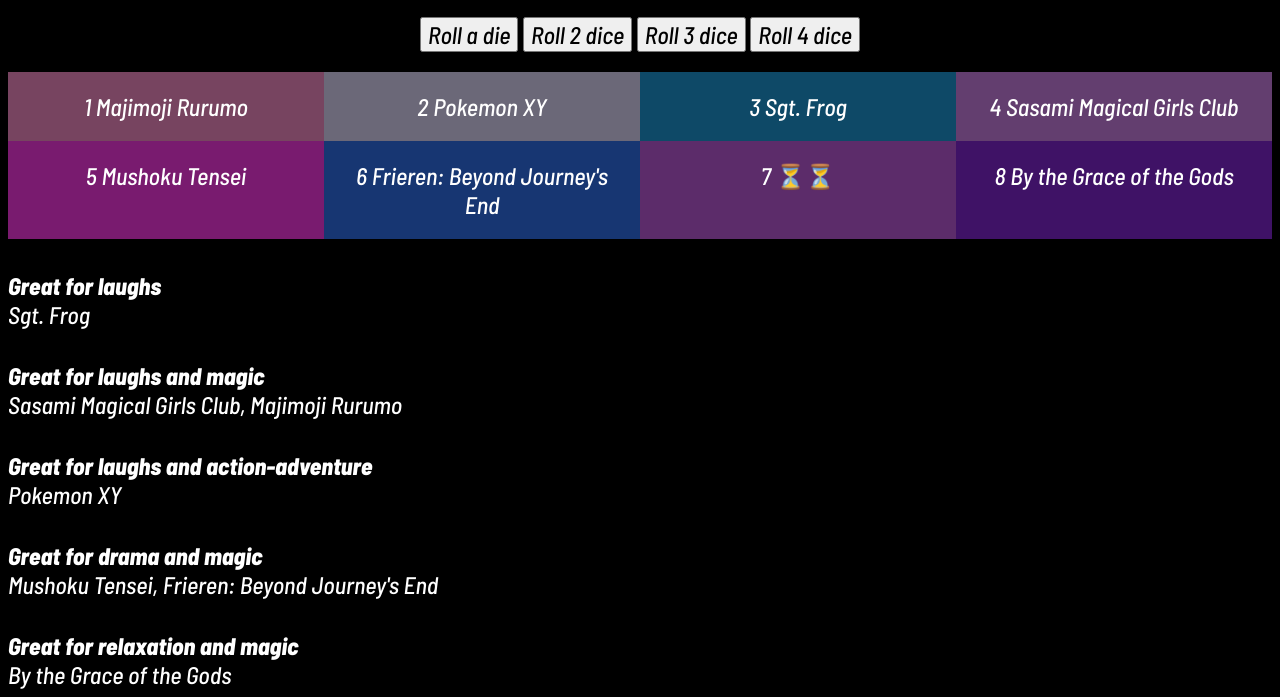
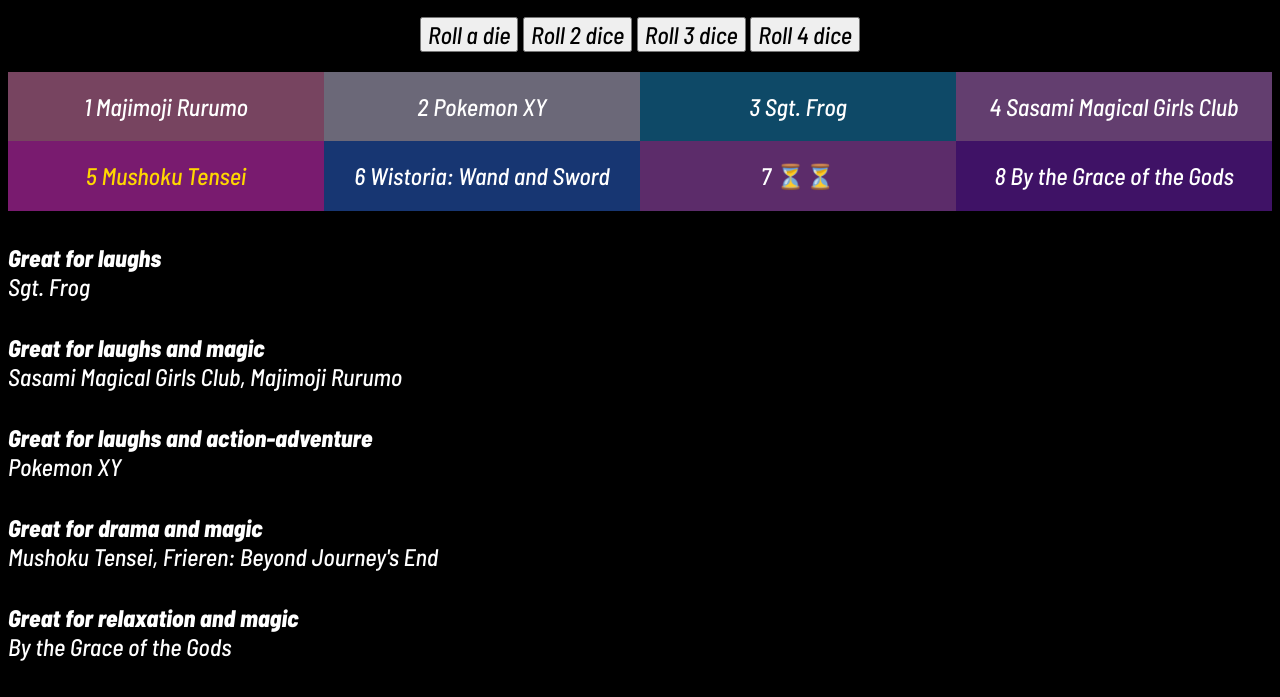
Before and after one commit to hFire24/next-anime, a plain HTML site: page index.html in a window 1280 px wide. Shown: the part 170-867 px from the top of the page. After the commit the page ends 839 px from the top, so only its background shows below. Drawn offline with Linux system fonts and the light colour scheme.

Commit message:
Replaced Frieren with Wistoria

```diff
--- a/index.html
+++ b/index.html
@@ -11,6 +11,9 @@
     <style>
       .hold {
         color: hsl(0 0% 60%);
+      }
+      .golden {
+        color: gold;
       }
     </style>
   </head>
@@ -30,8 +33,9 @@
       <a data-tooltip="It's Pokemon!" class='hfire-link' href='https://www.amazon.com/gp/video/detail/B016569ACQ'>2 Pokemon XY</a>
       <a data-tooltip="2000s Sci-Fi Comedy" class='hfire-link' href='https://www.crunchyroll.com/series/GG5H5XMEP/sgt-frog'>3 Sgt. Frog</a>
       <a data-tooltip="2000s Magical Girl Spin-Off" class='hfire-link' href='https://www.crunchyroll.com/series/GRK5ZZGW6/sasami-magical-girls-club'>4 Sasami Magical Girls Club</a>
-      <a data-tooltip="Immersive Isekai" class='hfire-link' href='https://www.crunchyroll.com/series/G24H1N3MP/mushoku-tensei-jobless-reincarnation'>5 Mushoku Tensei</a>
-      <a data-tooltip="The Ultimate Anime?" class='hfire-link' href='https://www.crunchyroll.com/series/GG5H5XQX4/frieren-beyond-journeys-end'>6 Frieren: Beyond Journey's End</a>
+      <a data-tooltip="Immersive Isekai" class='hfire-link golden' href='https://www.crunchyroll.com/series/G24H1N3MP/mushoku-tensei-jobless-reincarnation'>5 Mushoku Tensei</a>
+      <a data-tooltip="Failed Mage Struggles" class="hfire-link" href="https://www.crunchyroll.com/series/GW4HM7WK9/wistoria-wand-and-sword">6 Wistoria: Wand and Sword</a>
+      <!--a data-tooltip="The Ultimate Anime?" class='hfire-link' href='https://www.crunchyroll.com/series/GG5H5XQX4/frieren-beyond-journeys-end'>6 Frieren: Beyond Journey's End</a-->
       <a data-tooltip="Anime you haven't watched in a while" class='hfire-link' href='https://anilist.co/home'>7 ⏳⏳</a>
       <a data-tooltip="Iyashikei Isekai" class='hfire-link' href='https://www.crunchyroll.com/series/GP5HJ85ED/by-the-grace-of-the-gods'>8 By the Grace of the Gods</a>
     </div>
```
